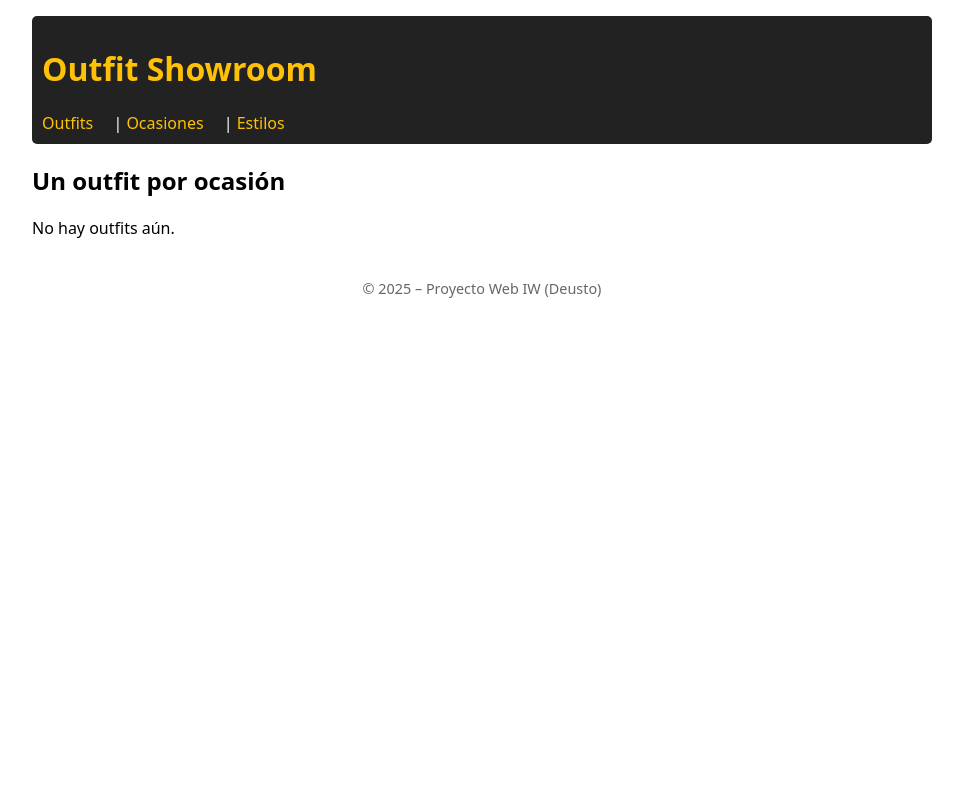
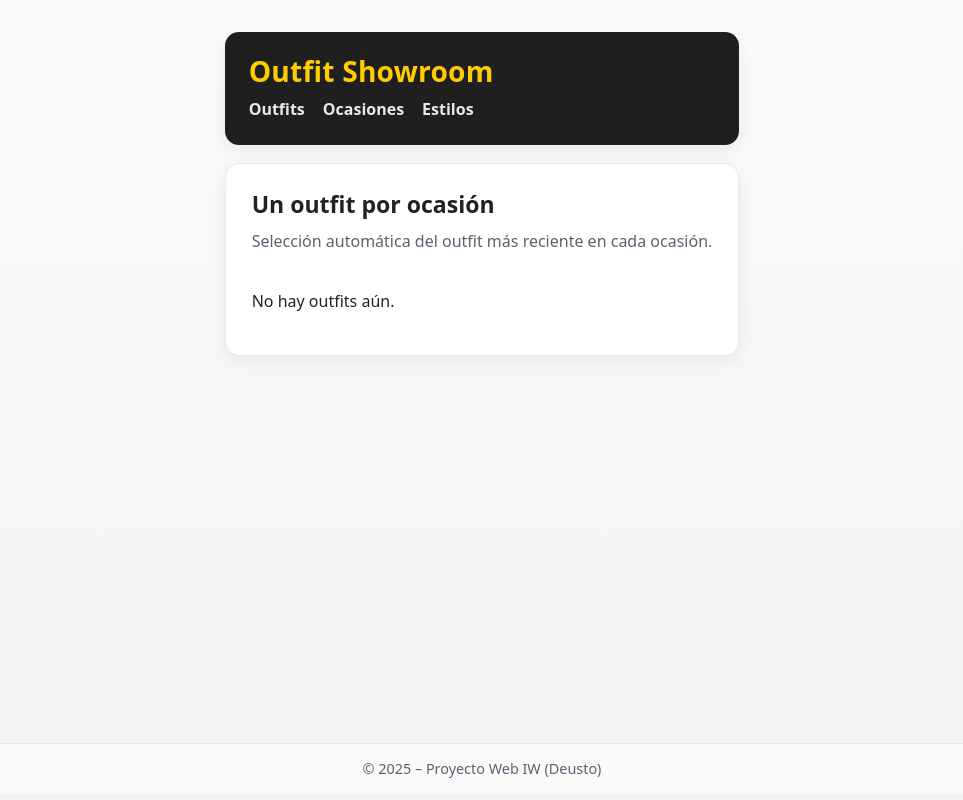
Before and after one commit to Messillas10/outfitShowroom, a Django app: page /showroom/ in a window 1280 px wide. Shown: the whole page, without its empty margins (158-1121 px from the left). Run offline with Django 5.2, Linux system fonts and the light colour scheme; data that the repository does not hold is empty.

Commit message:
Vistas, html, css
E2 : vistas completas, CSS profesional, estructura base y footer corregido

Falta por revisasr varios errores, sobre todo visuales

```diff
--- a/appoutfitShowroom/static/css/estilos.css
+++ b/appoutfitShowroom/static/css/estilos.css
@@ -1,5 +1,156 @@
-body { font-family: system-ui, sans-serif; margin: 0 auto; padding: 1rem; max-width: 900px; }
-header { background: #222; color: white; padding: 10px; border-radius: 5px; }
-header a { color: #ffc107; text-decoration: none; margin-right: 1rem; }
-main { margin-top: 20px; }
-footer { margin-top: 40px; font-size: 0.9em; color: #666; text-align: center; }
+/* --------- Reset & tokens --------- */
+* { box-sizing: border-box; }
+html { font-size: 16px; }
+:root{
+    --bg:#f7f7f8;
+    --panel:#ffffff;
+    --ink:#1f2328;
+    --ink-muted:#5b6270;
+    --brand:#ffcc00;
+    --brand-ink:#1c1c1c;
+    --border:#e6e8eb;
+    --accent:#2b59c3;
+    --shadow:0 6px 18px rgba(0,0,0,.06);
+    --radius:14px;
+    --radius-sm:10px;
+}
+
+/* --------- Layout --------- */
+body{
+    margin:0;
+    color:var(--ink);
+    background:linear-gradient(180deg,#fafafa, #f1f3f5);
+    font-family: ui-sans-serif, system-ui, -apple-system, Segoe UI, Roboto, "Helvetica Neue", Arial, "Noto Sans", "Liberation Sans", sans-serif;
+    line-height:1.5;
+}
+.container{
+    max-width:1050px;
+    margin:32px auto;
+    padding:0 20px;
+}
+
+/* --------- Header / Nav --------- */
+.site-header{
+    background:#1f1f1f;
+    color:#fff;
+    border-radius: var(--radius);
+    box-shadow: var(--shadow);
+    padding:22px 24px;
+}
+.brand{
+    margin:0 0 6px;
+    font-size: clamp(1.4rem, 2.2vw, 1.8rem);
+    letter-spacing:.2px;
+}
+.brand a{ color:var(--brand); text-decoration:none; }
+.nav{
+    display:flex; gap:18px; flex-wrap:wrap;
+}
+.nav a{
+    color:#e9e9e9; text-decoration:none; font-weight:600;
+    padding:2px 0;
+}
+.nav a:hover, .nav a:focus{ color:#ffffff; text-decoration:underline; }
+
+/* --------- Main panel --------- */
+main.panel{
+    background:var(--panel);
+    border:1px solid var(--border);
+    border-radius: var(--radius);
+    padding:26px;
+    margin-top:18px;
+    box-shadow: var(--shadow);
+}
+h1,h2,h3{ line-height:1.25; margin:0 0 .6rem; }
+h2{ font-size: clamp(1.25rem, 1.8vw, 1.5rem); }
+.section-lead{ color:var(--ink-muted); margin:0 0 1.25rem; }
+
+/* --------- Cards & grid --------- */
+.grid{
+    display:grid;
+    gap:18px;
+    grid-template-columns: repeat(auto-fill, minmax(270px, 1fr));
+}
+.card{
+    border:1px solid var(--border);
+    border-radius: var(--radius-sm);
+    overflow:hidden;
+    background:#fff;
+    transition: transform .12s ease, box-shadow .12s ease;
+}
+.card:hover{ transform: translateY(-2px); box-shadow: var(--shadow); }
+.card img{ width:100%; height:190px; object-fit:cover; display:block; }
+.card-body{ padding:14px 14px 16px; }
+.card-title{ margin:0 0 .35rem; font-size:1.05rem; }
+.card-title a{ color:var(--ink); text-decoration:none; }
+.card-title a:hover{ color:var(--accent); text-decoration:underline; }
+.meta{ color:var(--ink-muted); font-size:.92rem; }
+.meta a{ color:var(--accent); text-decoration:none; }
+.meta a:hover{ text-decoration:underline; }
+
+/* --------- Badges / chips --------- */
+.badges{ margin-top:.35rem; display:flex; flex-wrap:wrap; gap:8px; }
+.badge{
+    display:inline-block;
+    font-size:.82rem;
+    padding:.24rem .52rem;
+    border-radius:999px;
+    border:1px solid var(--border);
+    background:#f8f9fb;
+    color:#334155;
+    text-decoration:none;
+}
+.badge:hover{ border-color:#d0d5dd; }
+
+/* --------- Detail page --------- */
+.figure{
+    margin:.7rem 0 1.1rem;
+    border-radius: var(--radius-sm);
+    overflow:hidden;
+    border:1px solid var(--border);
+}
+.figure img{ width:100%; height:auto; display:block; }
+.lead{ color:var(--ink-muted); max-width:70ch; }
+
+/* --------- Lists --------- */
+ul.clean{ padding-left:1.1rem; }
+ul.clean li{ margin:.25rem 0; }
+
+/* --------- Footer --------- */
+.site-footer{
+    text-align:center; color:var(--ink-muted);
+    margin:18px 0 6px;
+    font-size:.92rem;
+}
+
+/* --------- Small helpers --------- */
+hr.sep{ border:0; border-top:1px solid var(--border); margin:1.1rem 0; }
+@media (max-width:540px){
+    .site-header{ padding:18px; }
+    main.panel{ padding:18px; }
+}
+
+/* -------- Footer fijo visualmente abajo -------- */
+html, body {
+    height: 100%;
+    display: flex;
+    flex-direction: column;
+}
+
+body {
+    min-height: 100vh;
+}
+
+.container {
+    flex: 1; /* empuja el footer al final */
+}
+
+.site-footer {
+    text-align: center;
+    color: var(--ink-muted);
+    font-size: 0.9rem;
+    margin-top: auto;
+    padding: 14px 0;
+    border-top: 1px solid var(--border);
+    background: #fafafa;
+}
--- a/appoutfitShowroom/templates/showroom/base.html
+++ b/appoutfitShowroom/templates/showroom/base.html
@@ -4,24 +4,27 @@
 <head>
 <meta charset="utf-8">
 <title>{% block title %}Outfit Showroom{% endblock %}</title>
+<meta name="viewport" content="width=device-width, initial-scale=1">
 <link rel="stylesheet" href="{% static 'css/estilos.css' %}">
 </head>
 <body>
-<header>
-    <h1><a href="{% url 'showroom:index' %}">Outfit Showroom</a></h1>
-    <nav>
-    <a href="{% url 'showroom:outfit_list' %}">Outfits</a> |
-    <a href="{% url 'showroom:occasion_list' %}">Ocasiones</a> |
+<div class="container">
+    <header class="site-header" role="banner">
+    <h1 class="brand"><a href="{% url 'showroom:index' %}">Outfit Showroom</a></h1>
+    <nav class="nav" aria-label="Principal">
+        <a href="{% url 'showroom:outfit_list' %}">Outfits</a>
+        <a href="{% url 'showroom:occasion_list' %}">Ocasiones</a>
         <a href="{% url 'showroom:style_list' %}">Estilos</a>
     </nav>
     </header>
 
-<main>
+    <main class="panel" role="main">
     {% block content %}{% endblock %}
     </main>
+</div>
 
-<footer>
-    <p>© 2025 – Proyecto Web IW (Deusto)</p>
+<footer class="site-footer">
+    © 2025 – Proyecto Web IW (Deusto)
 </footer>
 </body>
 </html>
--- a/appoutfitShowroom/templates/showroom/index.html
+++ b/appoutfitShowroom/templates/showroom/index.html
@@ -2,20 +2,28 @@
 {% block title %}Portada — Outfit Showroom{% endblock %}
 {% block content %}
 <h2>Un outfit por ocasión</h2>
+<p class="section-lead">Selección automática del outfit más reciente en cada ocasión.</p>
 
 <div class="grid">
     {% for o in featured_outfits %}
     <article class="card">
-    {% if o.image_url %}<img src="{{ o.image_url }}" alt="{{ o.title }}">{% endif %}
-    <h3><a href="{% url 'showroom:outfit_detail' o.pk %}">{{ o.title }}</a></h3>
-    <p>Ocasión:
+    {% if o.image_url %}
+        <img src="{{ o.image_url }}" alt="{{ o.title }}">
+    {% endif %}
+    <div class="card-body">
+        <h3 class="card-title"><a href="{% url 'showroom:outfit_detail' o.pk %}">{{ o.title }}</a></h3>
+        <p class="meta">
+        Ocasión:
         <a href="{% url 'showroom:occasion_detail' o.occasion.slug %}">{{ o.occasion.name }}</a>
-    </p>
-    <p>Estilos:
-        {% for s in o.styles.all %}
-        <a href="{% url 'showroom:style_detail' s.slug %}">{{ s.name }}</a>{% if not forloop.last %}, {% endif %}
-        {% endfor %}
-    </p>
+        </p>
+        {% if o.styles.all %}
+        <div class="badges" aria-label="Estilos">
+            {% for s in o.styles.all %}
+            <a class="badge" href="{% url 'showroom:style_detail' s.slug %}">{{ s.name }}</a>
+            {% endfor %}
+        </div>
+        {% endif %}
+    </div>
     </article>
     {% empty %}
     <p>No hay outfits aún.</p>
```
Also changed, not shown: appoutfitShowroom/templates/showroom/occasion_detail.html (+15 -0 lines), appoutfitShowroom/templates/showroom/occasion_list.html (+13 -0 lines), appoutfitShowroom/templates/showroom/outfit_detail.html (+25 -0 lines), appoutfitShowroom/templates/showroom/outfit_list.html (+25 -0 lines), appoutfitShowroom/templates/showroom/style_detail.html (+17 -0 lines), appoutfitShowroom/templates/showroom/style_list.html (+13 -0 lines). Lines whose indentation alone changed are shown as unchanged.
